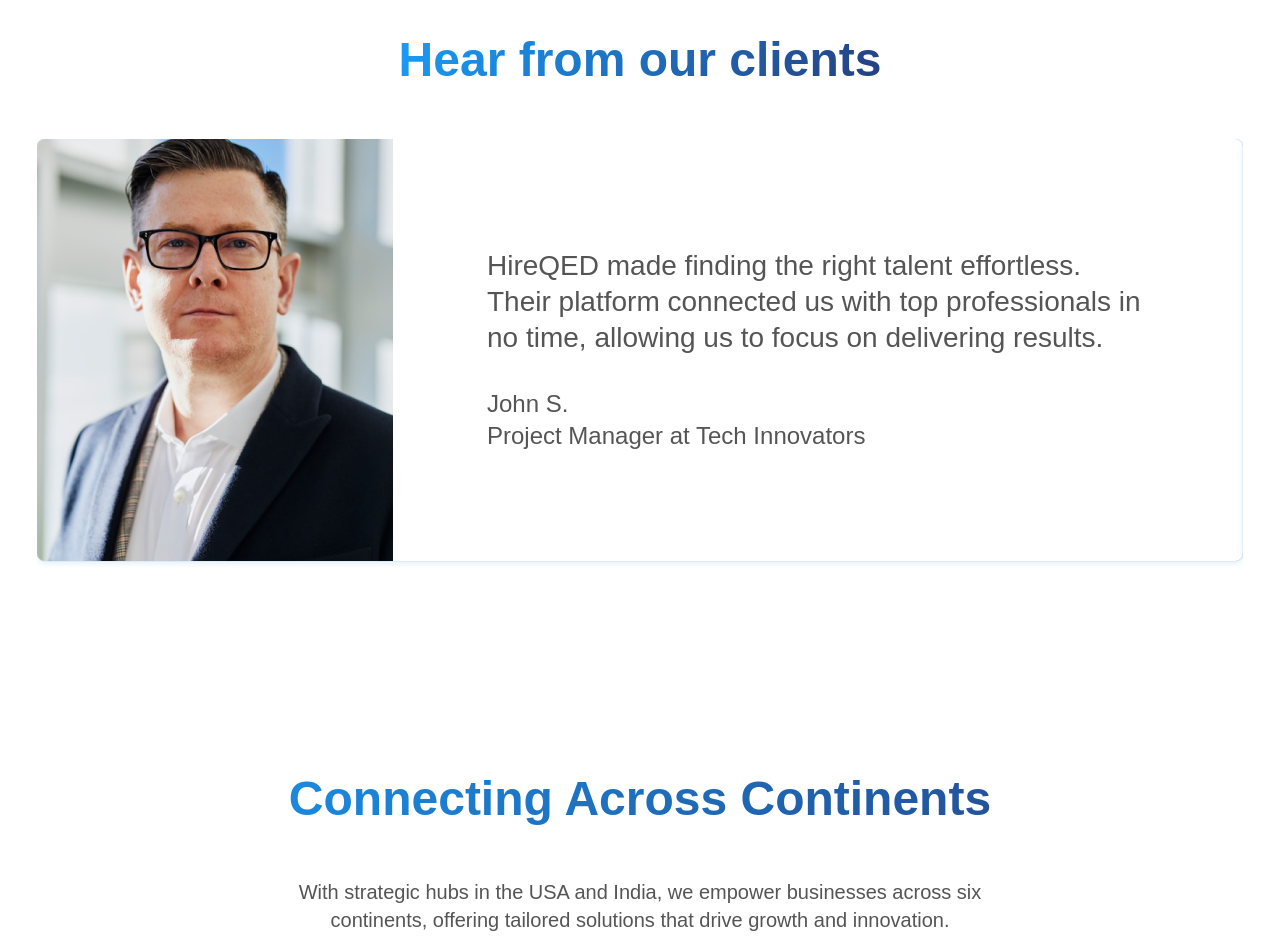
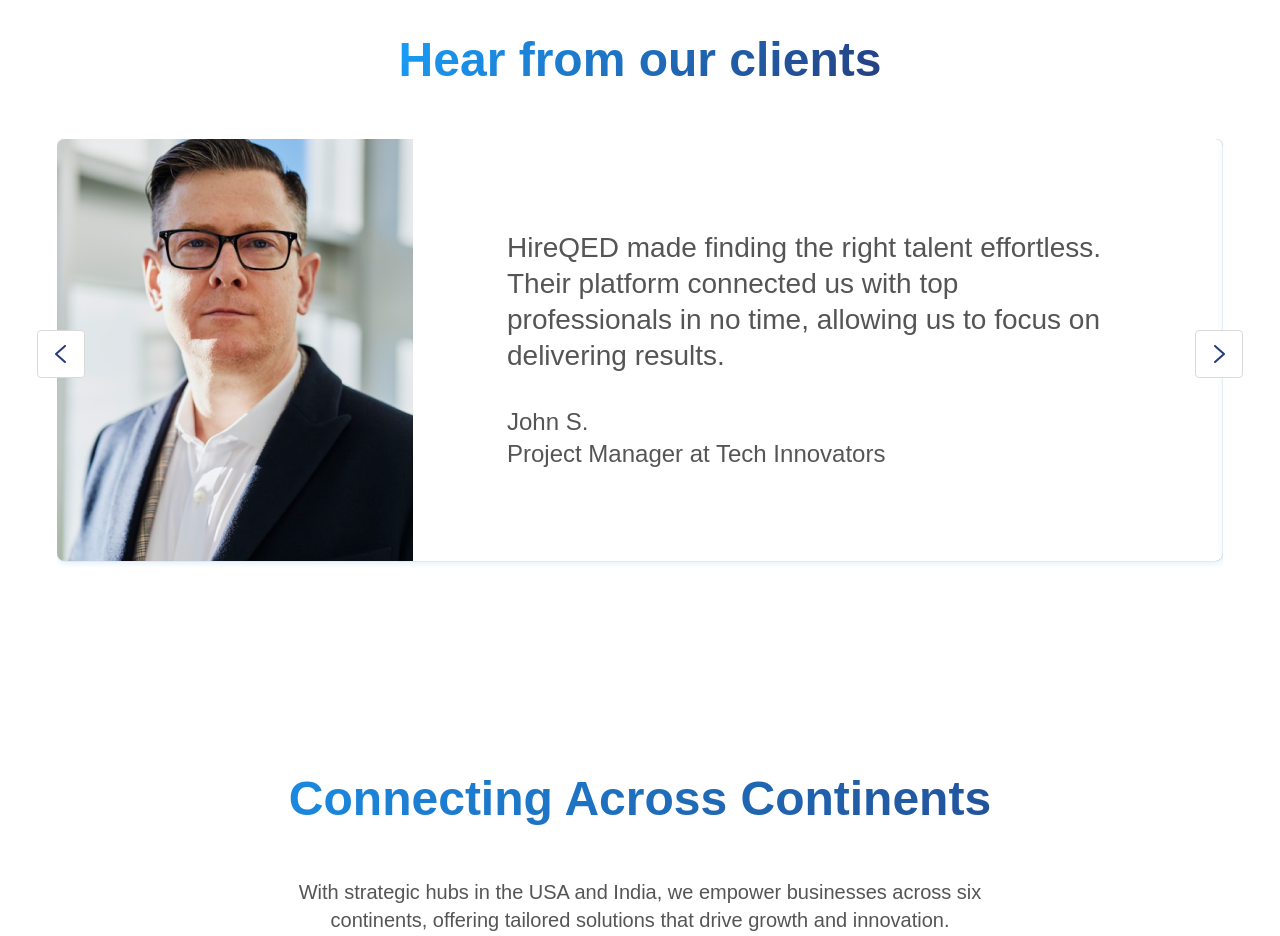
Before and after one commit to Harshad812/hireqed, a Next.js app: page / in a window 1280 px wide. Shown: the part 4960-5896 px from the top of the page. Built offline with nearby package versions, Linux system fonts and the light colour scheme.

Commit message:
Testimonial section Next Prev button design

```diff
--- /dev/null
+++ b/src/components/Icons/RightArrow/index.tsx
@@ -0,0 +1,12 @@
+import { SVGProps } from "react";
+
+export const RightArrow: React.FC<SVGProps<SVGSVGElement>> = (
+  props
+) => {
+  return (
+    <svg width="11" height="18" viewBox="0 0 11 18" fill="none" xmlns="http://www.w3.org/2000/svg" {...props}>
+      <path d="M1 1L10 9L1 17" stroke="currentColor" stroke-width="2" stroke-linecap="round" stroke-linejoin="round" />
+    </svg>
+
+  );
+};
--- a/src/components/Icons/index.ts
+++ b/src/components/Icons/index.ts
@@ -11,3 +11,4 @@
 export * from "./MoneyBagIcon";
 export * from "./EarthWithStandIcon";
 export * from "./PointerArrow";
+export * from "./RightArrow";
--- a/src/components/TestimonialsSection/index.tsx
+++ b/src/components/TestimonialsSection/index.tsx
@@ -6,6 +6,20 @@
 import "slick-carousel/slick/slick-theme.css";
 import Image from "next/image";
 import { testimonials } from "@/constants/data";
+import { RightArrow } from "../Icons";
+
+const NextArrow = ({ onClick }: { onClick?: () => void }) => (
+  <div className="custom-arrow custom-next size-12 rounded border border-gray-300 flex justify-center items-center cursor-pointer text-primary-400 bg-white absolute top-1/2 translate-y-[-50%] right-0 z-10 hover:shadow-2xl transition-all duration-300 ease-in" onClick={onClick}>
+    <RightArrow />
+  </div>
+);
+
+const PrevArrow = ({ onClick }: { onClick?: () => void }) => (
+  <div className="custom-arrow custom-prev size-12 rounded border border-gray-300 flex justify-center items-center cursor-pointer text-primary-400 bg-white absolute top-1/2 translate-y-[-50%] rotate-180 left-0 z-10 hover:shadow-2xl transition-all duration-300 ease-in" onClick={onClick}>
+    <RightArrow />
+  </div>
+);
+
 
 export const TestimonialsSection = () => {
   const settings: Settings = {
@@ -17,6 +31,9 @@
     slidesToScroll: 1,
     autoplay: false,
     autoplaySpeed: 5000,
+    nextArrow: <NextArrow />,
+    prevArrow: <PrevArrow />,
+
   };
 
   return (
@@ -30,7 +47,7 @@
               </h2>
             </div>
             <div className="w-full max-w-[1206px] mx-auto">
-              <Slider {...settings} className="testimonials-slider">
+              <Slider {...settings} className="testimonials-slider px-5">
                 {testimonials.map((testimonial, index) => (
                   <div className="w-full max-w-[1206px] mx-auto" key={index}>
                     <div className="shadow-card rounded-lg overflow-hidden flex min-h-[422px]">
--- a/tailwind.config.ts
+++ b/tailwind.config.ts
@@ -63,10 +63,10 @@
         md: "16px 8px 100px 0px #00000040",
         lg: "0px 8px 24px -4px #18274B14,0px 6px 12px -6px #18274B1F",
         xl: "0px 18px 88px -4px #18274B24,0px 8px 28px -6px #18274B1F",
+        "2xl": " 0px 2.7px 7.21px -0.9px #37353533,0px 0px 0.9px 0px #5555554D",
 
         Default:
           "0 1px 3px 0 rgb(0 0 0 / 0.1), 0 1px 2px -1px rgb(0 0 0 / 0.1)",
-        "2xl": "0 25px 50px -12px rgb(0 0 0 / 0.25)",
         inner: "inset 0 2px 4px 0 rgb(0 0 0 / 0.05)",
         "3xl": "0 35px 60px -15px rgba(0, 0, 0, 0.3)",
       },
```
